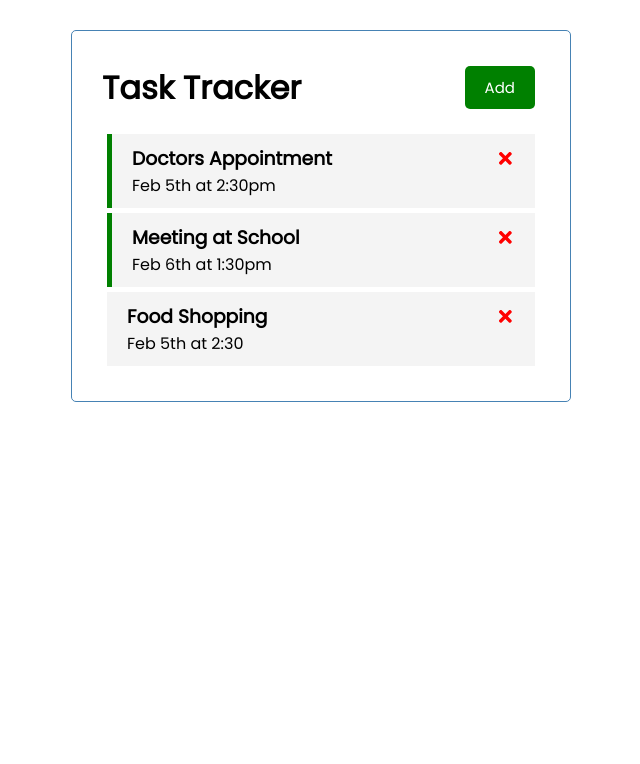
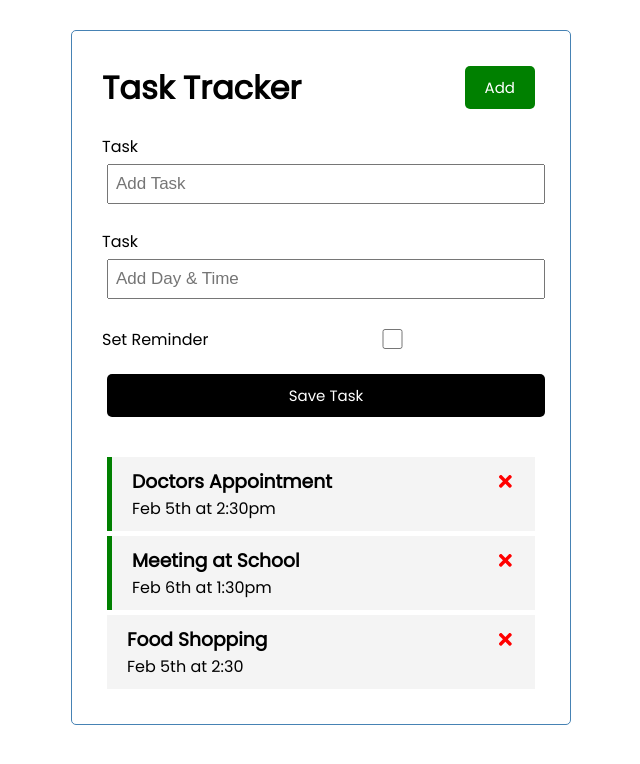
Before and after one commit to mgravemeyer/React-Task-Tracker, a React (Create React App) app: page / in a window 1280 px wide. Shown: the top 764 px of the page, without its empty margins (319-959 px from the left). Built offline with nearby package versions, Linux system fonts and the light colour scheme.

Commit message:
added task add form

```diff
--- a/src/App.js
+++ b/src/App.js
@@ -1,6 +1,7 @@
 import React, {useState} from 'react'
 import Header from './components/Header'
 import Tasks from './components/Tasks'
+import AddTask from './components/AddTask'
 
 function App() {
 
@@ -40,6 +41,7 @@
   return (
     <div className="container">
         <Header />
+        <AddTask />
         <Tasks tasks={tasks} setTasks={setTasks} deleteTask={deleteTask} toggleReminder={toggleReminder} />
     </div>
   );
--- /dev/null
+++ b/src/components/AddTask.js
@@ -0,0 +1,27 @@
+import { useState } from 'react'
+
+const AddTask = () => {
+    const [text, setText] = useState('')
+    const [day, setDay] = useState('')
+    const [reminder, setReminder] = useState(false)
+
+    return (
+        <form className='add-form'>
+            <div className='form-control'>
+                <label>Task</label>
+                <input type='text' placeholder='Add Task' value={text} onChange={(e) => setText(e.target.value)}/>
+            </div>
+            <div className='form-control'>
+                <label>Task</label>
+                <input type='text' placeholder='Add Day & Time' value={day} onChange={(e) => setDay(e.target.value)}/>
+            </div>
+            <div className='form-control form-control-check'>
+                <label>Set Reminder</label>
+                <input type='checkbox' value={reminder} onChange={(e) => setReminder(e.currentTarget.checked)}/>
+            </div>
+            <input className='btn btn-block' type='submit' value='Save Task'/>
+        </form>
+    )
+}
+
+export default AddTask
```
